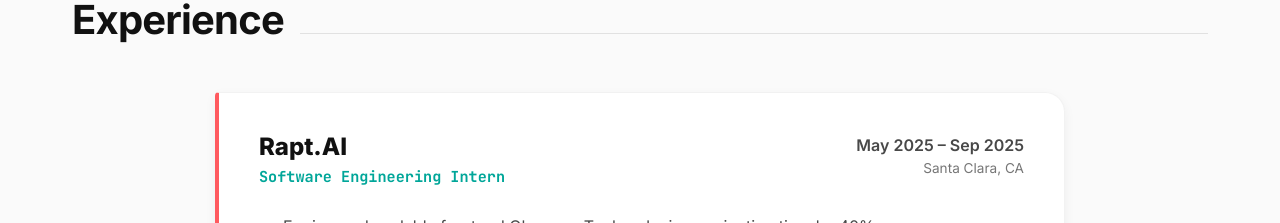
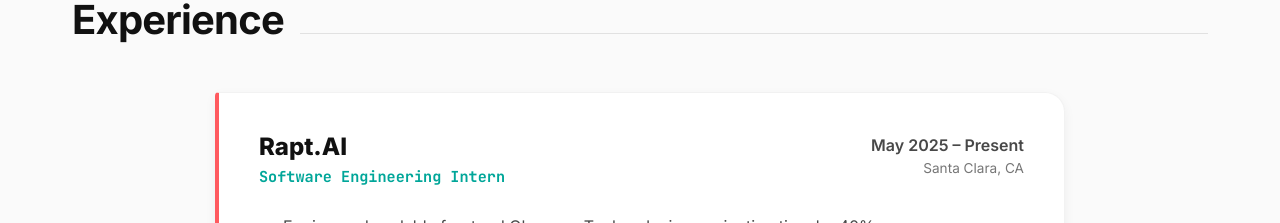
Before and after one commit to Sameerakm1925/Portfolio, a React (Vite) app: page / in a window 1280 px wide. Shown: the part 1100-1323 px from the top of the page. Built offline with nearby package versions, Linux system fonts and the light colour scheme.

Commit message:
Update Rapt.AI end date to Present

```diff
--- a/src/components/Experience.jsx
+++ b/src/components/Experience.jsx
@@ -6,7 +6,7 @@ const Experience = () => {
       company: "Rapt.AI",
       location: "Santa Clara, CA",
       role: "Software Engineering Intern",
-      period: "May 2025 – Sep 2025",
+      period: "May 2025 – Present",
       bullets: [
         "Engineered scalable frontend Observer Tool, reducing navigation time by 40%.",
         "Integrated REST APIs to visualize real-time GPU metrics for high-fidelity observability.",
```
